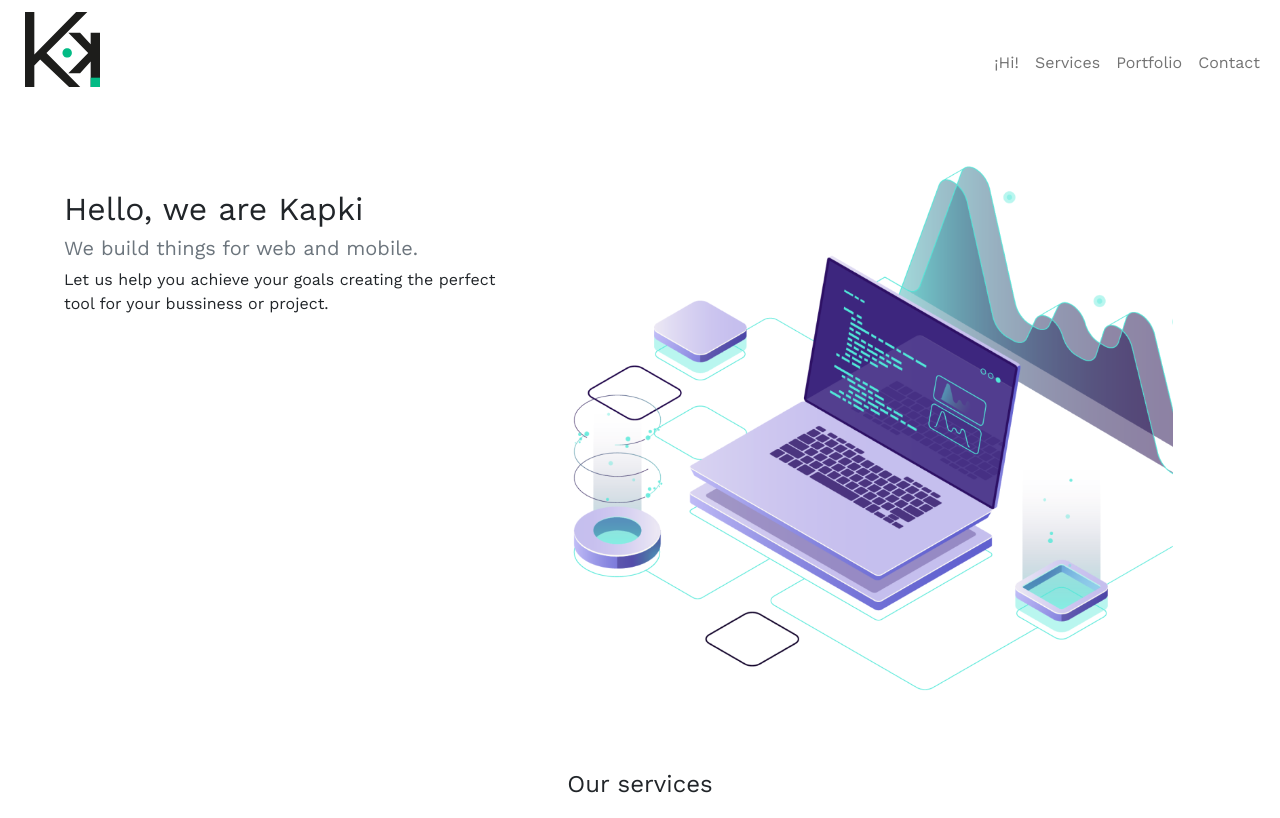
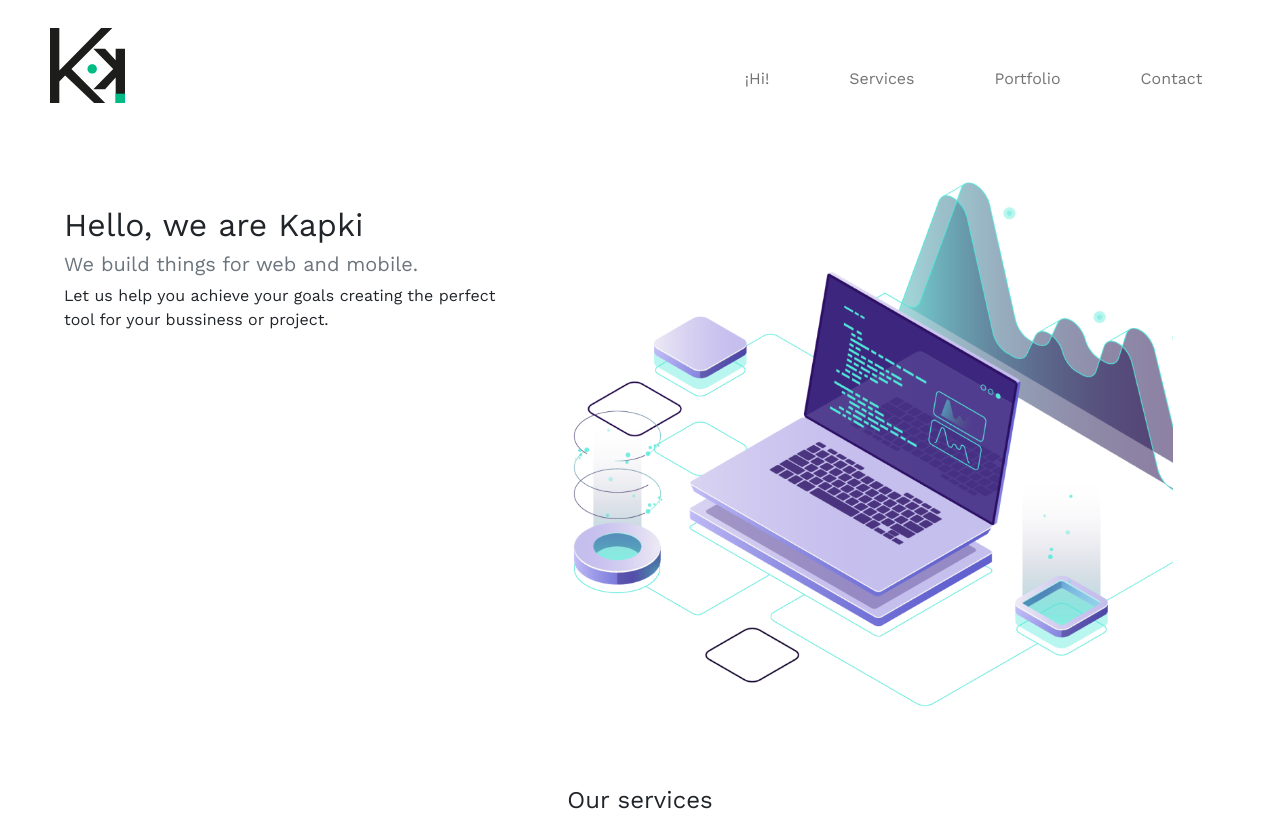
Before and after one commit to terquimocrio/kapki-landing, a plain HTML site: page index.html in a window 1280 px wide. Shown: the top 818 px of the page. Drawn offline with Linux system fonts and the light colour scheme.

Commit message:
image sizes, padding and margins mejorados

```diff
--- a/index.html
+++ b/index.html
@@ -26,7 +26,7 @@
     <!-- Navbar -->
     <nav class="navbar navbar-expand-lg navbar-light">
         <!-- Container wrapper -->
-        <div class="container-fluid">
+        <div class="container-fluid navbar-separation">
             <!-- Navbar brand -->
             <a class="navbar-brand me-2" href="">
                 <div style="width: 100px; height: 100px;">
@@ -51,27 +51,35 @@
                 </ul>
                 <!-- Left links -->
 
-                <div class="d-flex align-items-center">
-                    <ul class="navbar-nav me-auto mb-2 mb-lg-0">
+                <div class="d-flex align-items-center justify-content-center">
+                    <div class="d-flex align-items-center justify-content-center">
+                        <ul class="navbar-nav me-auto mb-2 mb-lg-0 ">
                             <li class="nav-item">
                                 <a class="nav-link" href="#home">¡Hi!</a>
                             </li>
                         </ul>
+                    </div>
+                    <div class="d-flex align-items-center justify-content-center">
                         <ul class="navbar-nav me-auto mb-2 mb-lg-0">
                             <li class="nav-item">
                                 <a class="nav-link" href="#services">Services</a>
                             </li>
                         </ul>
+                    </div>
+                    <div class="d-flex align-items-center justify-content-center">
                         <ul class="navbar-nav me-auto mb-2 mb-lg-0">
                             <li class="nav-item">
                                 <a class="nav-link" href="#portfolio">Portfolio</a>
                             </li>
                         </ul>
+                    </div>
+                    <div class="d-flex align-items-center justify-content-center">
                         <ul class="navbar-nav me-auto mb-2 mb-lg-0">
                             <li class="nav-item">
                                 <a class="nav-link" href="#contact">Contact</a>
                             </li>
                         </ul>
+                    </div>
                 </div>
             </div>
             <!-- Collapsible wrapper -->
@@ -95,8 +103,6 @@
                     </div>
                 </div>
                 <div class="col-md-7">
-
-
 
                     <img src="static/images/header-img.png" class="img-fluid rounded-start" alt="Header image">
 
@@ -139,16 +145,13 @@
                 </div>
             </div>
             <div class="prevent-select gallery-item col-lg-4 col-md-4 col-sm-6 col-xs-6 filter hdpe mb-4 d-flex align-items-stretch">
-                <div class="card">
-
+                <div class="card ">
                     <div class="d-flex justify-content-center align-items-center top-div">
-                        <img src="static/images/websiteImgs/imgMobile.png" class="img-responsive" id="mobile">
+                        <img src="static/images/websiteImgs/imgMobile.png" class="img-responsive">
                     </div>
-
                     <div class="d-flex justify-content-center align-items-center middle-div">
                         <h3 class="card-text text-center fw-bold">Mobile Apps</h3>
                     </div>
-
                     <div class="ocultar-mostrar d-flex justify-content-center align-items-center bottom-div">
                         <p class="text-center px-2">We can build native apps for Android and IOS with all the functions that you need.</p>
                     </div>
@@ -207,9 +210,9 @@
 
             <!-- portfolio buttons -->
             <div class="d-flex justify-content-center mb-3" id="portfolio-buttons-div">
-                <a class="btn btn-primary px-5 py-2 m-2 selected" onclick="makeSelected(this)"
+                <a class="btn btn-primary px-5 py-2 m-2 selected d-flex align-items-center" onclick="makeSelected(this)"
                     id="show-casino">Casino</a>
-                <a class="btn btn-primary px-3 py-2 m-2" onclick="makeSelected(this)" id="show-dugout">Dugout
+                <a class="btn btn-primary px-3 py-2 m-2 d-flex align-items-center" onclick="makeSelected(this)" id="show-dugout">Dugout
                     burguer</a>
             </div>
             <!-- Portfolio projects -->
--- a/static/styles/index.css
+++ b/static/styles/index.css
@@ -108,6 +108,11 @@ h3 {
     transition: 1s ease;
 }
 
+.nav-item {
+    margin-left: 2.5vw;
+    margin-right: 2.5vw;
+}
+
 .btn-primary {
     background-color: #03bb85;
     border: none;
@@ -130,6 +135,12 @@ h3 {
     color: #5638a9;
 }
 
+.navbar-separation {
+    margin-left: 2vw;
+    margin-right: 2vw;
+    margin-top: 2vh;
+}
+
 footer {
     /* background-color: #FCFCFE; */
     background-color: #fcfcfe;
```
Also changed, not shown: static/images/Cart.png, static/images/Category 2.png, static/images/Chart.png, static/images/Rocket.png, static/images/Search.png, static/images/iPhone.png, static/images/websiteImgs/imgCRM.png, static/images/websiteImgs/imgCart.png, static/images/websiteImgs/imgMobile.png, static/images/websiteImgs/imgSearch.png, static/images/websiteImgs/imgUX.png, static/js/bootstrap.min.js, static/styles/bootstrap.min.css. Lines whose indentation alone changed are shown as unchanged.
